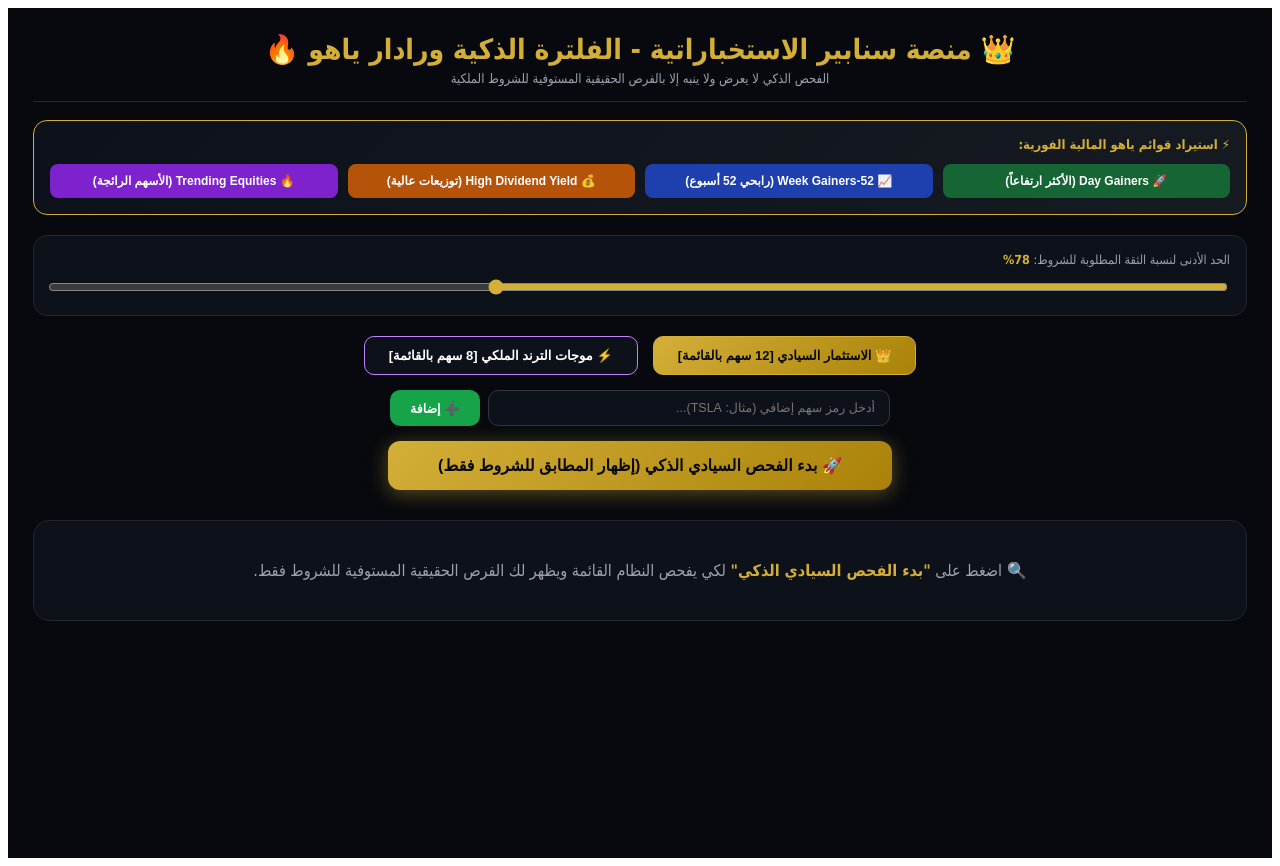
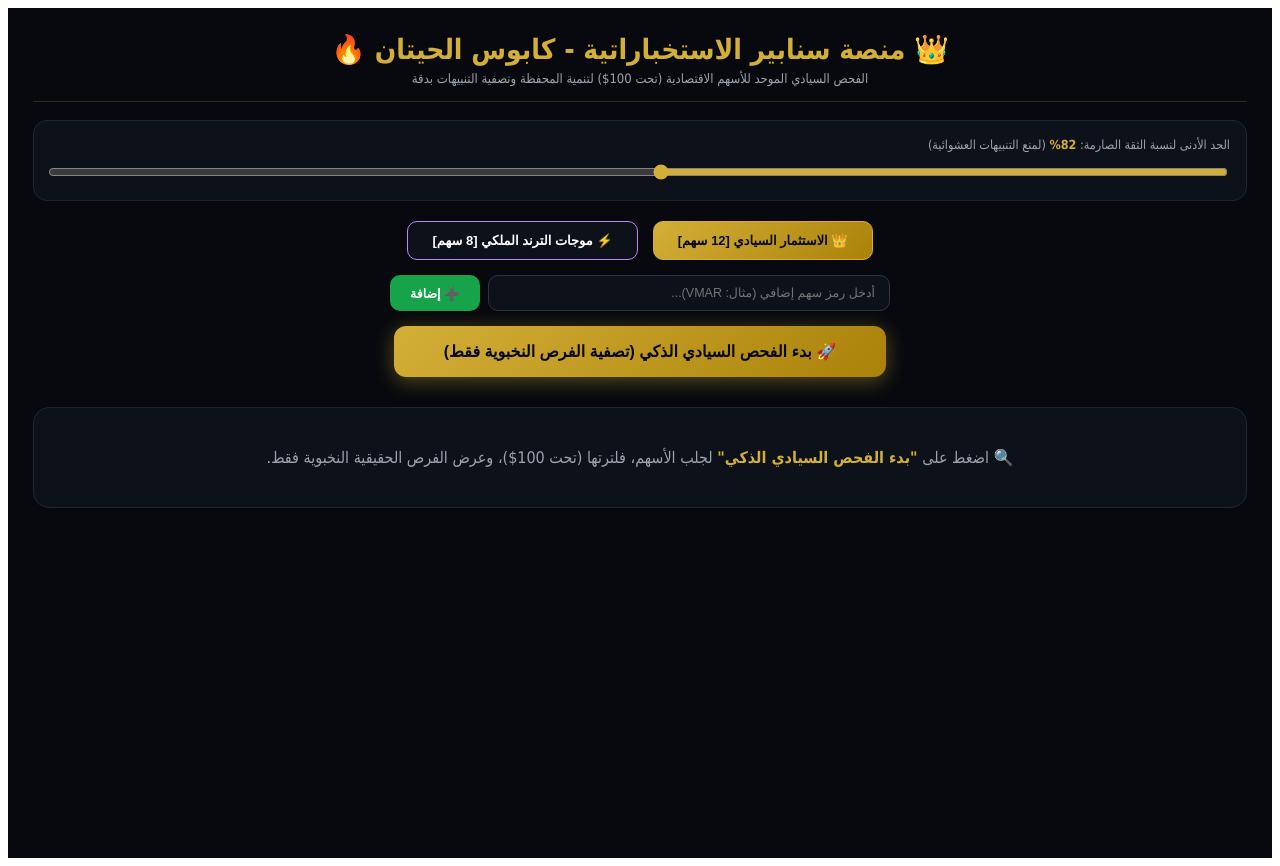
Before and after one commit to fares1040/trading-bot-pro, a Next.js app: page / in a window 1280 px wide. Built offline with nearby package versions, Linux system fonts and the light colour scheme.

Commit message:
Update page.jsx

```diff
--- a/app/page.jsx
+++ b/app/page.jsx
@@ -26,7 +26,7 @@ export default function Home() {
   const [scalpResults, setScalpResults] = useState({});
   const [loadingScalp, setLoadingScalp] = useState(false);
 
-  const [minConfidence, setMinConfidence] = useState(78);
+  const [minConfidence, setMinConfidence] = useState(82); // رفع نسبة الثقة لتقليل التنبيهات العشوائية
   const [cooldownMinutes, setCooldownMinutes] = useState(30);
   const [webhookUrl, setWebhookUrl] = useState(() => {
     if (typeof window !== 'undefined') return localStorage.getItem('sniper_webhook') || '';
@@ -40,7 +40,6 @@ export default function Home() {
     }
     return [];
   });
-  const [showHistoryModal, setShowHistoryModal] = useState(false);
   const [chartModalSymbol, setChartModalSymbol] = useState(null);
 
   useEffect(() => {
@@ -63,13 +62,13 @@ export default function Home() {
     } catch (e) {}
   };
 
-  const playRadarSound = (sym = '', analysisText = '', isEarly = false) => {
+  const playRadarSound = (sym = '', analysisText = '') => {
     try {
       const ctx = new (window.AudioContext || window.webkitAudioContext)();
       const osc = ctx.createOscillator();
       const gain = ctx.createGain();
       osc.type = 'sine';
-      osc.frequency.setValueAtTime(isEarly ? 660 : 880, ctx.currentTime);
+      osc.frequency.setValueAtTime(880, ctx.currentTime);
       gain.gain.setValueAtTime(0.1, ctx.currentTime);
       osc.connect(gain);
       gain.connect(ctx.destination);
@@ -78,48 +77,28 @@ export default function Home() {
     } catch (e) {}
 
     if (sym) {
-      speakAlert(`تنبيه رادار القصر الملكي. تم رصد فرصة متوافقة على السهم ${sym}`);
+      speakAlert(`تنبيه رادار القصر الملكي. فرصة نخبويّة على السهم ${sym}`);
       const timeNow = new Date().toLocaleTimeString('ar-SA');
       setMissionHistory(prev => [
-        { id: Date.now(), symbol: sym, time: timeNow, details: analysisText, isEarly },
+        { id: Date.now(), symbol: sym, time: timeNow, details: analysisText },
         ...prev.slice(0, 49)
       ]);
     }
   };
 
-  // 📥 جلب قوائم ياهو المالية الجاهزة بضغطة زر واحدة
-  const loadYahooPresetList = async (categoryType) => {
-    let presetSymbols = [];
-    let categoryName = '';
+  // 🚀 الفحص السيادي الذكي المدمج (سحب ياهو تلقائياً + فلترة السعر تحت 100$ + منع التنبيهات المزعجة)
+  const runSmartAnalysis = async () => {
+    const yahooPresets = ['NVCR', 'CLF', 'MEDP', 'SNDK', 'AXTI', 'IEP', 'FSK', 'INTC', 'AMKR', 'LMT'];
 
-    if (categoryType === 'dayGainers') {
-      presetSymbols = ['NVCR', 'CLF', 'MEDP', 'EQPT', 'IMAX', 'LMT'];
-      categoryName = 'الأسهم الأكثر ارتفاعاً اليوم (Day Gainers)';
-    } else if (categoryType === '52wGainers') {
-      presetSymbols = ['SNDK', 'AXTI', 'ERAS', 'MU', 'BE', 'LITE'];
-      categoryName = 'رابحي 52 أسبوع (52-Week Gainers)';
-    } else if (categoryType === 'highDividend') {
-      presetSymbols = ['IEP', 'FSK', 'GOF', 'DSFIY', 'CLM', 'ARR'];
-      categoryName = 'عائد التوزيعات العالي (High Dividend Yield)';
-    } else if (categoryType === 'trending') {
-      presetSymbols = ['INTC', 'AMKR', 'MXL', 'ORCL', 'NEM', 'DECK'];
-      categoryName = 'الأسهم الرائجة (Trending Equities)';
+    if (activeTab === 'cluster') {
+      setSymbols(Array.from(new Set([...symbols, ...yahooPresets])));
+      setLoading(true);
+    } else {
+      setScalpSymbols(Array.from(new Set([...scalpSymbols, ...yahooPresets])));
+      setLoadingScalp(true);
     }
 
-    alert(`👑 جاري استيراد قائمة [${categoryName}] من ياهو المالية السيادية...`);
-
-    if (activeTab === 'cluster') {
-      setSymbols(Array.from(new Set([...symbols, ...presetSymbols])));
-    } else {
-      setScalpSymbols(Array.from(new Set([...scalpSymbols, ...presetSymbols])));
-    }
-  };
-
-  // 🚀 دالة الفحص السيادي الذكي (لا تعرض وتنبّه إلا بما يحقق شروطك فقط)
-  const runSmartAnalysis = async () => {
-    const targetList = activeTab === 'cluster' ? symbols : scalpSymbols;
-    if (activeTab === 'cluster') setLoading(true); else setLoadingScalp(true);
-
+    const targetList = Array.from(new Set([...(activeTab === 'cluster' ? symbols : scalpSymbols), ...yahooPresets]));
     const newResults = {};
     let matchedCount = 0;
 
@@ -138,13 +117,18 @@ export default function Home() {
         });
         const data = await res.json();
 
-        // التحقق مما إذا كان السهم يحقق الشروط المطلوبة بدقة
-        const isQualified = (data.confidenceScore >= minConfidence) || data.isSuitable;
+        const priceNum = parseFloat(data.price || 0);
+
+        // الشروط الصارمة: الثقة العالية + السعر 100 دولار أو أقل لتنمية المحفظة + استبعاد الضوضاء
+        const isQualified = (data.confidenceScore >= minConfidence) && (priceNum > 0 && priceNum <= 100);
 
         if (isQualified) {
           newResults[sym] = data;
           matchedCount++;
-          playRadarSound(sym, data.analysis, false);
+          // تنبيه نخبوي فقط للفرص الحقيقية
+          if (matchedCount <= 5) {
+            playRadarSound(sym, data.analysis);
+          }
         }
       } catch (err) {}
     }
@@ -157,7 +141,7 @@ export default function Home() {
       setLoadingScalp(false);
     }
 
-    alert(`🎯 انتهى الفحص السيادي الذكي!\n✨ تم العثور على (${matchedCount}) سهم تطابق شروطك الملكية بنجاح.`);
+    alert(`🎯 انتهى الفحص السيادي الذكي!\n✨ تم العثور على (${matchedCount}) فرصة ذهبية مستوفية لشروط السعر (تحت 100$) والثقة الصارمة.`);
   };
 
   const addSymbol = async (e) => {
@@ -198,12 +182,6 @@ export default function Home() {
   const currentRes = activeTab === 'cluster' ? results : scalpResults;
   const isCurrentLoading = activeTab === 'cluster' ? loading : loadingScalp;
 
-  const displayedSymbols = currentList.filter(sym => {
-    if (searchQuery.trim() && !sym.toLowerCase().includes(searchQuery.toLowerCase().trim())) return false;
-    // عرض الأسهم التي حققت الشروط فقط أو الأسهم الموجودة في القائمة
-    return true;
-  });
-
   return (
     <main style={{ padding: '25px', direction: 'rtl', fontFamily: 'Tahoma, sans-serif', background: '#07090e', color: '#f3f4f6', minHeight: '100vh' }}>
       <div style={{ maxWidth: '1400px', margin: '0 auto' }}>
@@ -211,47 +189,28 @@ export default function Home() {
         {/* شريط العنوان الملكي */}
         <div style={{ textAlign: 'center', marginBottom: '18px', borderBottom: '1px solid #d4af3733', paddingBottom: '15px' }}>
           <h1 style={{ color: '#d4af37', fontSize: '28px', fontWeight: '900', margin: '0 0 5px 0' }}>
-            👑 منصة سنابير الاستخباراتية - الفلترة الذكية ورادار ياهو 🔥
+            👑 منصة سنابير الاستخباراتية - كابوس الحيتان 🔥
           </h1>
           <p style={{ color: '#9ca3af', fontSize: '13px', margin: 0 }}>
-            الفحص الذكي لا يعرض ولا ينبه إلا بالفرص الحقيقية المستوفية للشروط الملكية
+            الفحص السيادي الموحد للأسهم الاقتصادية (تحت 100$) لتنمية المحفظة وتصفية التنبيهات بدقة
           </p>
-        </div>
-
-        {/* أزرار الاستيراد السريع من تصنيفات ياهو */}
-        <div style={{ background: 'linear-gradient(135deg, #0d111a 0%, #161b22 100%)', padding: '16px', borderRadius: '14px', border: '1px solid #d4af37', marginBottom: '20px' }}>
-          <h3 style={{ color: '#d4af37', fontSize: '13px', fontWeight: 'bold', margin: '0 0 12px 0' }}>⚡ استيراد قوائم ياهو المالية الفورية:</h3>
-          <div style={{ display: 'grid', gridTemplateColumns: 'repeat(auto-fit, minmax(220px, 1fr))', gap: '10px' }}>
-            <button onClick={() => loadYahooPresetList('dayGainers')} style={{ background: '#166534', color: '#fff', border: 'none', padding: '10px', borderRadius: '8px', fontSize: '12px', fontWeight: 'bold', cursor: 'pointer' }}>
-              🚀 Day Gainers (الأكثر ارتفاعاً)
-            </button>
-            <button onClick={() => loadYahooPresetList('52wGainers')} style={{ background: '#1e40af', color: '#fff', border: 'none', padding: '10px', borderRadius: '8px', fontSize: '12px', fontWeight: 'bold', cursor: 'pointer' }}>
-              📈 52-Week Gainers (رابحي 52 أسبوع)
-            </button>
-            <button onClick={() => loadYahooPresetList('highDividend')} style={{ background: '#b45309', color: '#fff', border: 'none', padding: '10px', borderRadius: '8px', fontSize: '12px', fontWeight: 'bold', cursor: 'pointer' }}>
-              💰 High Dividend Yield (توزيعات عالية)
-            </button>
-            <button onClick={() => loadYahooPresetList('trending')} style={{ background: '#7e22ce', color: '#fff', border: 'none', padding: '10px', borderRadius: '8px', fontSize: '12px', fontWeight: 'bold', cursor: 'pointer' }}>
-              🔥 Trending Equities (الأسهم الرائجة)
-            </button>
-          </div>
         </div>
 
         {/* لوحة التحكم السيادي ونسبة الثقة */}
         <div style={{ background: '#0d111a', padding: '16px', borderRadius: '14px', border: '1px solid #21262d', marginBottom: '20px' }}>
-          <div style={{ display: 'flex', justifyContent: 'space-between', alignItems: 'center', marginBottom: '10px', flexWrap: 'wrap', gap: '10px' }}>
-            <span style={{ fontSize: '12.5px', color: '#9ca3af' }}>الحد الأدنى لنسبة الثقة المطلوبة للشروط: <strong style={{ color: '#d4af37' }}>{minConfidence}%</strong></span>
+          <div style={{ display: 'flex', justifyContent: 'space-between', alignItems: 'center', marginBottom: '10px' }}>
+            <span style={{ fontSize: '12.5px', color: '#9ca3af' }}>الحد الأدنى لنسبة الثقة الصارمة: <strong style={{ color: '#d4af37' }}>{minConfidence}%</strong> (لمنع التنبيهات العشوائية)</span>
           </div>
-          <input type="range" min="50" max="95" value={minConfidence} onChange={(e) => setMinConfidence(Number(e.target.value))} style={{ width: '100%', accentColor: '#d4af37', cursor: 'pointer' }} />
+          <input type="range" min="70" max="95" value={minConfidence} onChange={(e) => setMinConfidence(Number(e.target.value))} style={{ width: '100%', accentColor: '#d4af37', cursor: 'pointer' }} />
         </div>
 
         {/* التبديل بين الأقسام */}
         <div style={{ display: 'flex', justifyContent: 'center', gap: '15px', marginBottom: '15px', flexWrap: 'wrap' }}>
           <button onClick={() => setActiveTab('cluster')} style={{ padding: '11px 24px', background: activeTab === 'cluster' ? 'linear-gradient(135deg, #d4af37 0%, #aa820a 100%)' : '#0d111a', color: activeTab === 'cluster' ? '#07090e' : '#fff', border: '1px solid #d4af37', borderRadius: '10px', fontSize: '13px', fontWeight: 'bold', cursor: 'pointer' }}>
-            👑 الاستثمار السيادي [{symbols.length} سهم بالقائمة]
+            👑 الاستثمار السيادي [{symbols.length} سهم]
           </button>
           <button onClick={() => setActiveTab('scalp')} style={{ padding: '11px 24px', background: activeTab === 'scalp' ? 'linear-gradient(135deg, #9333ea 0%, #6b21a8 100%)' : '#0d111a', color: '#fff', border: '1px solid #c084fc', borderRadius: '10px', fontSize: '13px', fontWeight: 'bold', cursor: 'pointer' }}>
-            ⚡ موجات الترند الملكي [{scalpSymbols.length} سهم بالقائمة]
+            ⚡ موجات الترند الملكي [{scalpSymbols.length} سهم]
           </button>
         </div>
 
@@ -260,7 +219,7 @@ export default function Home() {
           <form onSubmit={addSymbol} style={{ display: 'flex', gap: '8px', width: '100%', maxWidth: '500px' }}>
             <input
               type="text"
-              placeholder="أدخل رمز سهم إضافي (مثال: TSLA)..."
+              placeholder="أدخل رمز سهم إضافي (مثال: VMAR)..."
               value={newSymbol}
               onChange={(e) => setNewSymbol(e.target.value)}
               style={{ flex: 1, padding: '10px 14px', background: '#0d111a', border: '1px solid #30363d', borderRadius: '10px', color: '#fff', fontSize: '12.5px' }}
@@ -271,18 +230,18 @@ export default function Home() {
           </form>
         </div>
 
-        {/* زر الفحص السيادي الذكي الجديد */}
+        {/* زر الفحص السيادي الذكي الموحد (الزر الخارق السحري) */}
         <div style={{ textAlign: 'center', marginBottom: '30px' }}>
-          <button onClick={runSmartAnalysis} disabled={isCurrentLoading} style={{ padding: '15px 50px', background: isCurrentLoading ? '#30363d' : 'linear-gradient(135deg, #d4af37 0%, #aa820a 100%)', color: '#07090e', border: 'none', borderRadius: '12px', fontSize: '16px', cursor: 'pointer', fontWeight: '900', boxShadow: '0 4px 20px rgba(212,175,55,0.4)' }}>
-            {isCurrentLoading ? '⚡ جاري فحص وفلترة القائمة...' : '🚀 بدء الفحص السيادي الذكي (إظهار المطابق للشروط فقط)'}
+          <button onClick={runSmartAnalysis} disabled={isCurrentLoading} style={{ padding: '16px 50px', background: isCurrentLoading ? '#30363d' : 'linear-gradient(135deg, #d4af37 0%, #aa820a 100%)', color: '#07090e', border: 'none', borderRadius: '12px', fontSize: '16px', cursor: 'pointer', fontWeight: '900', boxShadow: '0 4px 20px rgba(212,175,55,0.4)' }}>
+            {isCurrentLoading ? '⚡ جاري سحب قوائم ياهو وفحص الأسهم (تحت 100$)...' : '🚀 بدء الفحص السيادي الذكي (تصفية الفرص النخبوية فقط)'}
           </button>
         </div>
 
-        {/* شبكة عرض الأسهم التي حققت الشروط فقط */}
+        {/* شبكة عرض الأسهم المطابقة للشروط */}
         <div style={{ display: 'grid', gridTemplateColumns: 'repeat(auto-fit, minmax(400px, 1fr))', gap: '20px' }}>
           {Object.keys(currentRes).length === 0 ? (
             <div style={{ gridColumn: '1 / -1', textAlign: 'center', background: '#0d111a', padding: '40px', borderRadius: '16px', border: '1px solid #21262d', color: '#9ca3af' }}>
-              🔍 اضغط على <strong style={{ color: '#d4af37' }}>"بدء الفحص السيادي الذكي"</strong> لكي يفحص النظام القائمة ويظهر لك الفرص الحقيقية المستوفية للشروط فقط.
+              🔍 اضغط على <strong style={{ color: '#d4af37' }}>"بدء الفحص السيادي الذكي"</strong> لجلب الأسهم، فلترتها (تحت 100$)، وعرض الفرص الحقيقية النخبوية فقط.
             </div>
           ) : (
             Object.entries(currentRes).map(([sym, data]) => (
@@ -290,7 +249,7 @@ export default function Home() {
                 <div style={{ display: 'flex', justifyContent: 'space-between', alignItems: 'center', marginBottom: '12px', borderBottom: '1px solid #21262d', paddingBottom: '10px' }}>
                   <div style={{ display: 'flex', alignItems: 'center', gap: '8px' }}>
                     <div style={{ background: '#d4af37', color: '#07090e', padding: '5px 10px', borderRadius: '6px', fontWeight: '900', fontSize: '15px' }}>{sym}</div>
-                    <span style={{ fontSize: '11px', color: '#4ade80', fontWeight: 'bold' }}>👑 مطابقة للشروط السيادية</span>
+                    <span style={{ fontSize: '11px', color: '#4ade80', fontWeight: 'bold' }}>👑 مطابقة لشروط التنمية (≤ $100)</span>
                   </div>
                   <button onClick={() => removeSymbol(sym)} style={{ background: '#7f1d1d', color: '#fca5a5', border: 'none', borderRadius: '6px', padding: '4px 8px', cursor: 'pointer', fontSize: '11px' }}>حذف</button>
                 </div>
@@ -312,7 +271,7 @@ export default function Home() {
                   </div>
 
                   <div style={{ fontSize: '11.5px', color: '#d1d5db', marginBottom: '12px', lineHeight: '1.5' }}>
-                    📊 <strong>التحليل:</strong> {data.analysis || 'تحليل سيادي جاهز ومطابق للمعايير.'}
+                    📊 <strong>التحليل:</strong> {data.analysis || 'تحليل سيادي جاهز ومطابق للمعايير الصارمة.'}
                   </div>
 
                   <button onClick={() => setChartModalSymbol(sym)} style={{ width: '100%', background: '#0284c7', color: '#fff', border: 'none', padding: '8px', borderRadius: '8px', fontSize: '11.5px', cursor: 'pointer', fontWeight: 'bold' }}>📈 شارت TradingView</button>
```
